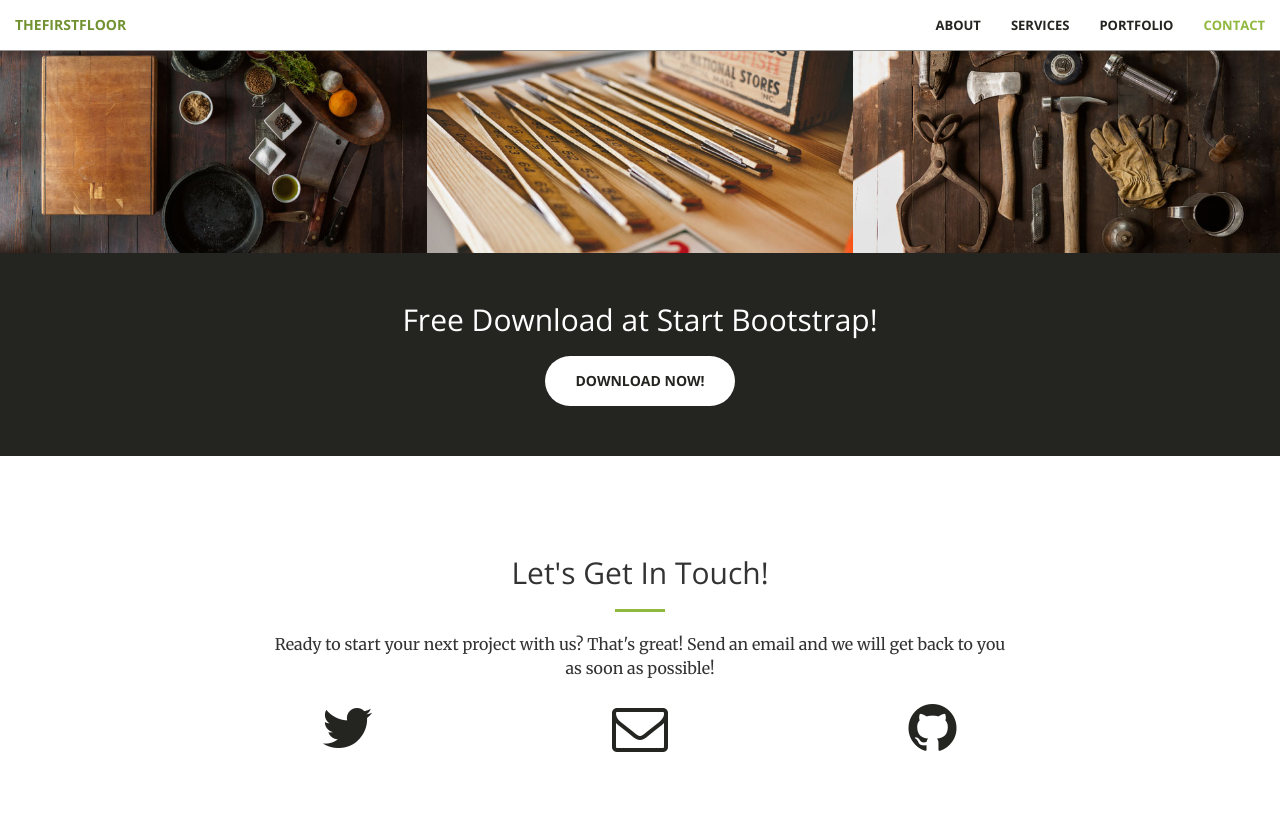
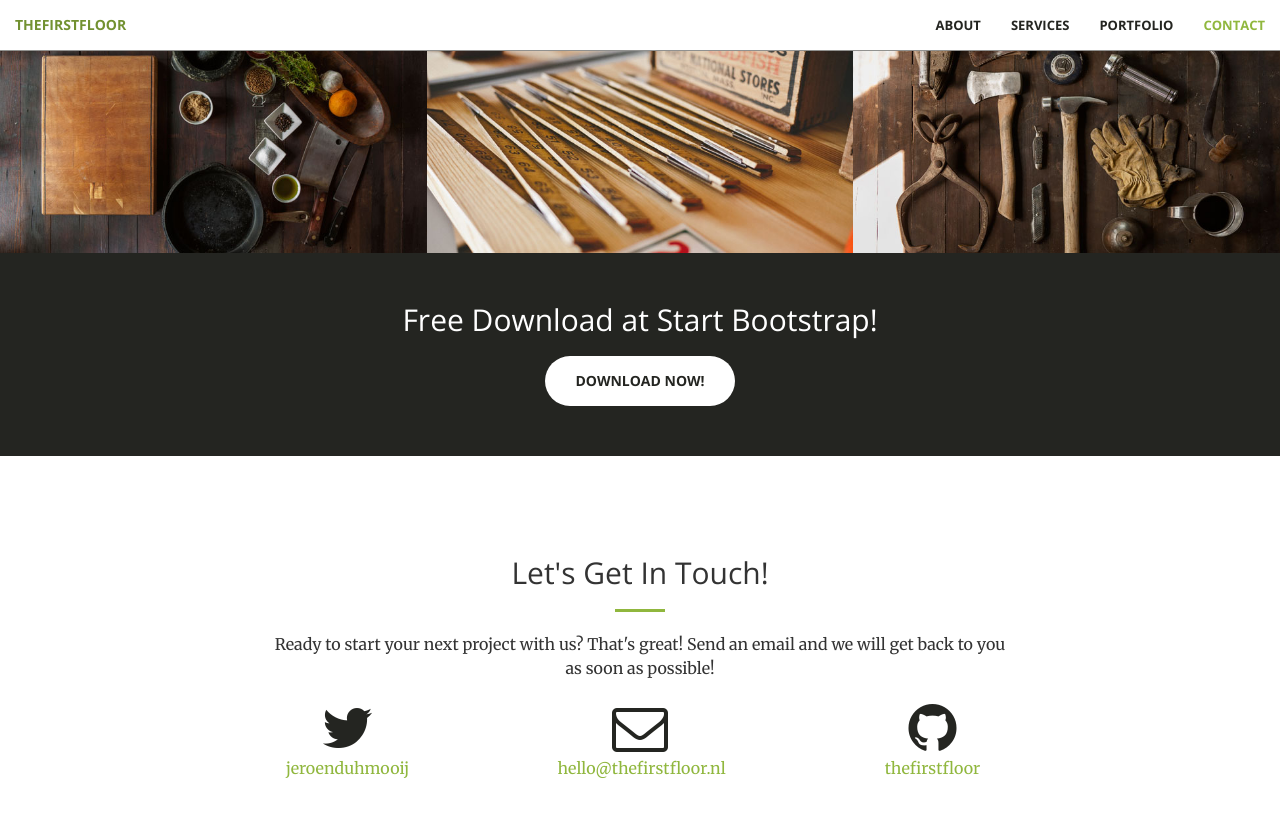
Before and after one commit to thefirstfloor/thefirstfloor.github.io, a Jekyll site: the page built from index.html, in a window 1280 px wide and 900 px high, scrolled down 1981 px. Shown: the top 817 px of the window. Built offline with Jekyll 4.4.1, drawn with Linux system fonts in a browser that asks for light colours.

Commit message:
settings

```diff
--- a/_config.yml
+++ b/_config.yml
@@ -1,12 +1,13 @@
 # Site settings
-title:
-email:
-description: > # this means to ignore newlines until "baseurl:"
+title: THEFIRSTFLOOR 3DXR Developer
+email: hello@thefirstfloor.nl
+description: Freelance developer of interactive media> # this means to ignore newlines until "baseurl:"
 baseurl: "" # the subpath of your site, e.g. /blog/
 url: "" # the base hostname & protocol for your site
 
-twitter_username:
-github_username:
+twitter_username: jeroenduhmooij
+github_username: thefirstfloor
+bluesky_username: thefirstfloor
 
 # Build settings
 markdown: kramdown
```
